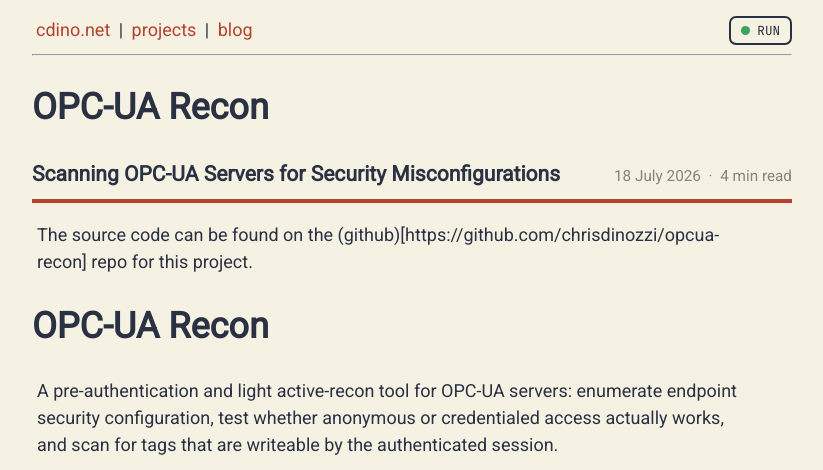
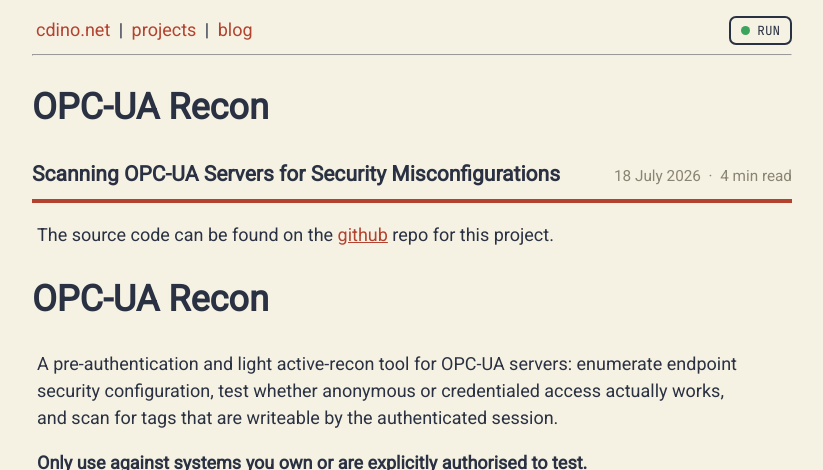
Before and after one commit to chrisdinozzi/chrisdinozzi.github.io, a Jekyll site: the page built from _posts/2026-07-18-opc-ua-recon.md, in a window 1280 px wide and 900 px high, cut to the strip 0-470 px from the top of the window. Shown: the whole strip, without its empty margins (228-1051 px from the left). Built offline with Jekyll 4.4.1, drawn with Linux system fonts in a browser that asks for light colours.

Commit message:
fixed link

```diff
--- a/_posts/2026-07-18-opc-ua-recon.md
+++ b/_posts/2026-07-18-opc-ua-recon.md
@@ -6,7 +6,7 @@ date: 2026-07-18
 description: "Using my tool, OPC-UA Recon, to scan OPC-UA servers for access and tag misconfigurations"
 ---
 
-The source code can be found on the (github)[https://github.com/chrisdinozzi/opcua-recon] repo for this project.
+The source code can be found on the [github](https://github.com/chrisdinozzi/opcua-recon) repo for this project.
 
 # OPC-UA Recon
 
```
